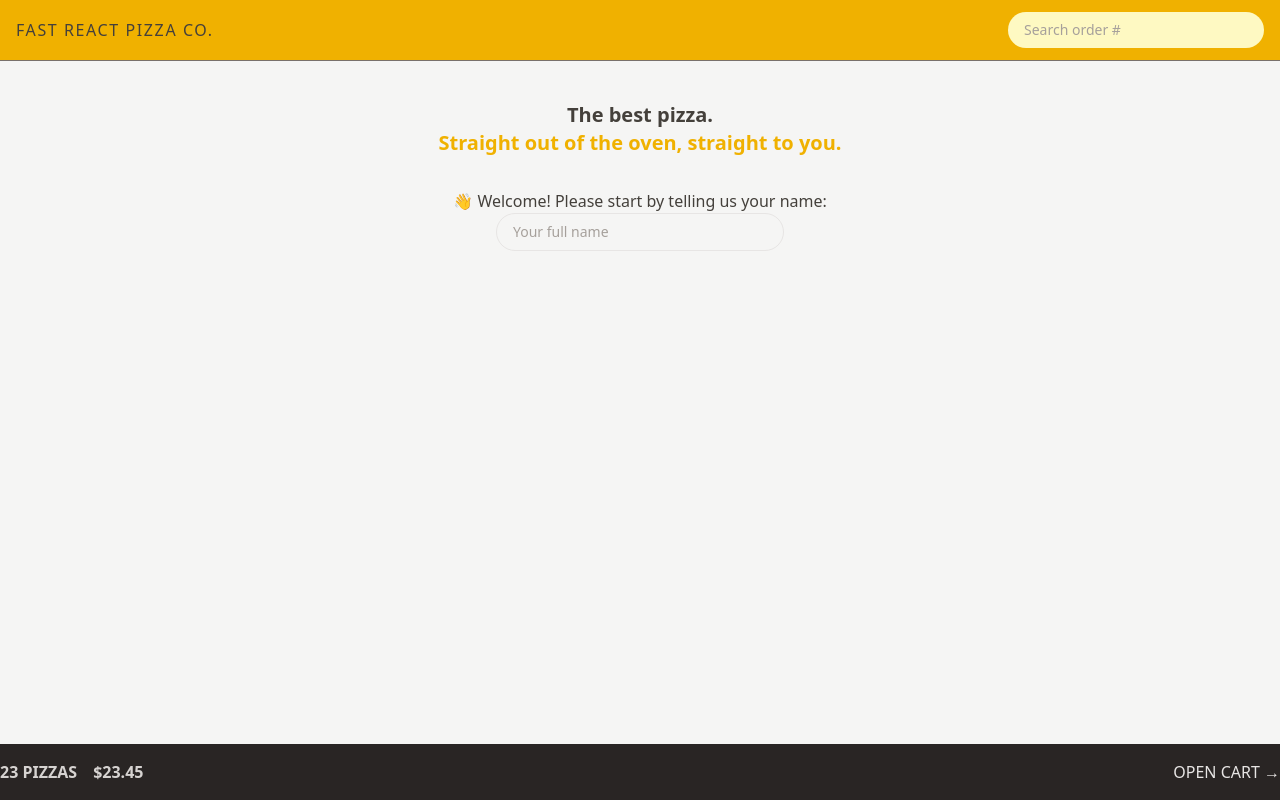
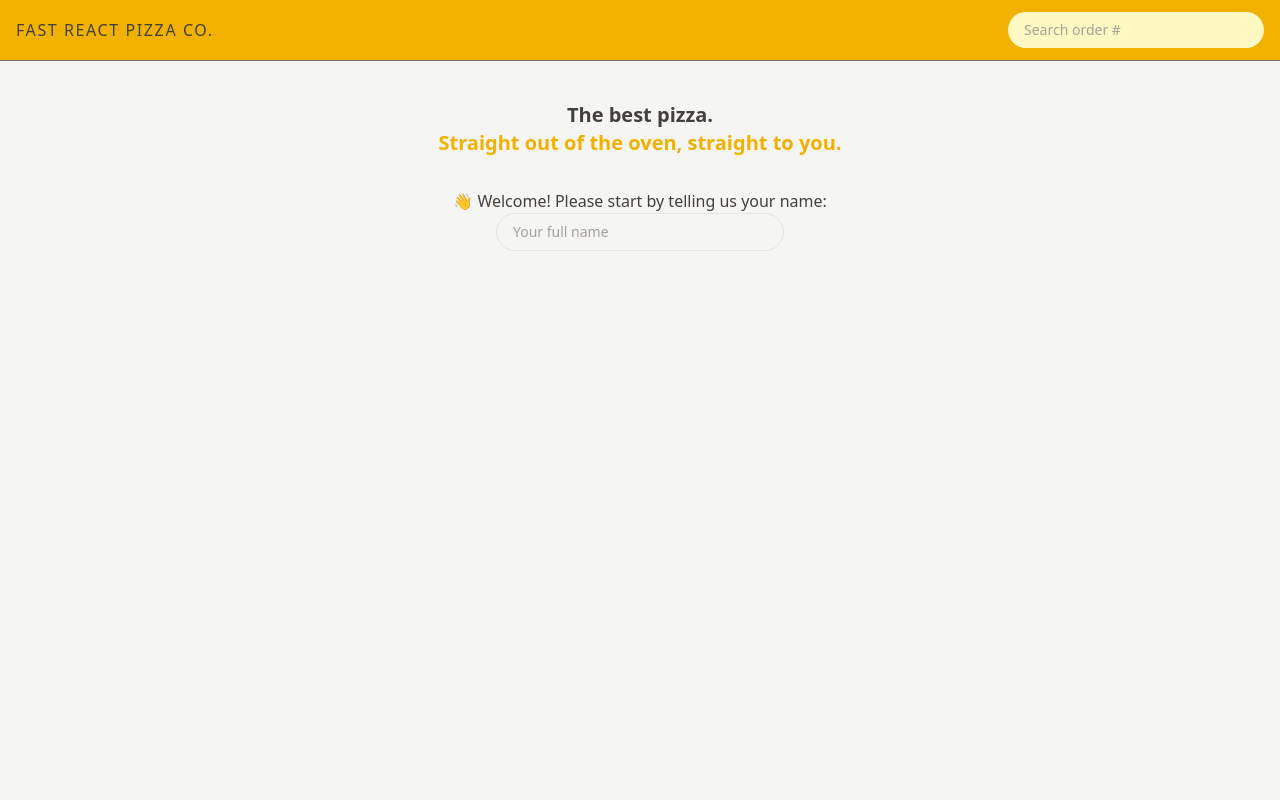
Before and after one commit to justine92415/React_Fast_Pizza, a React (Vite) app: page / in a window 1280 px wide. Built offline with nearby package versions, Linux system fonts and the light colour scheme.

Commit message:
feat(cart):317.新增購物車總數量與總價格顯示功能

```diff
--- a/src/features/cart/CartOverview.tsx
+++ b/src/features/cart/CartOverview.tsx
@@ -1,11 +1,22 @@
-import { Link } from 'react-router-dom';
+import { useSelector } from "react-redux";
+import { Link } from "react-router-dom";
+import { StoreState } from "../../store.types";
+import { getTotalCartPrice, getTotalCartQuantity } from "./cartSlice";
+import { formatCurrency } from "../../utils/helpers";
 
 function CartOverview() {
+  const totalCartQuantity = useSelector<StoreState, number>(
+    getTotalCartQuantity,
+  );
+  const totalCartPrice = useSelector<StoreState, number>(getTotalCartPrice);
+
+  if (!totalCartQuantity) return null;
+
   return (
-    <div className="flex items-center justify-between bg-stone-800 text-stone-200 uppercase py-4">
-      <p className="font-semibold text-stone-300 space-x-4">
-        <span>23 pizzas</span>
-        <span>$23.45</span>
+    <div className="flex items-center justify-between bg-stone-800 py-4 text-stone-200 uppercase">
+      <p className="space-x-4 font-semibold text-stone-300">
+        <span>{totalCartQuantity} pizzas</span>
+        <span>{formatCurrency(totalCartPrice)}</span>
       </p>
       <Link to="/cart">Open cart &rarr;</Link>
     </div>
--- a/src/features/cart/cartSlice.ts
+++ b/src/features/cart/cartSlice.ts
@@ -1,16 +1,9 @@
 import { createSlice } from "@reduxjs/toolkit";
 import { CartState } from "./cart.types";
+import { StoreState } from "../../store.types";
 
 const initialState: CartState = {
-  cart: [
-    {
-      pizzaId: 12,
-      name: "Mediterranean",
-      quantity: 2,
-      unitPrice: 16,
-      totalPrice: 32,
-    },
-  ],
+  cart: [],
 };
 
 const cartSlice = createSlice({
@@ -18,7 +11,7 @@ const cartSlice = createSlice({
   initialState,
   reducers: {
     addItem(state, action) {
-      console.log('###addItem', action.payload);
+      console.log("###addItem", action.payload);
       state.cart.push(action.payload);
     },
     deleteItem(state, action) {
@@ -61,3 +54,12 @@ export const {
 } = cartSlice.actions;
 
 export default cartSlice.reducer;
+
+export const getTotalCartQuantity = (state: StoreState) => {
+  return state.cart.cart.reduce((acc, item) => acc + item.quantity, 0);
+  0;
+};
+export const getTotalCartPrice = (state: StoreState) => {
+  return state.cart.cart.reduce((acc, item) => acc + item.totalPrice, 0);
+  0;
+};
--- a/src/store.types.ts
+++ b/src/store.types.ts
@@ -1,5 +1,7 @@
+import { CartState } from "./features/cart/cart.types";
 import { UserState } from "./features/user/user.types";
 
 export type StoreState = {
   user: UserState;
+  cart: CartState;
 };
```
